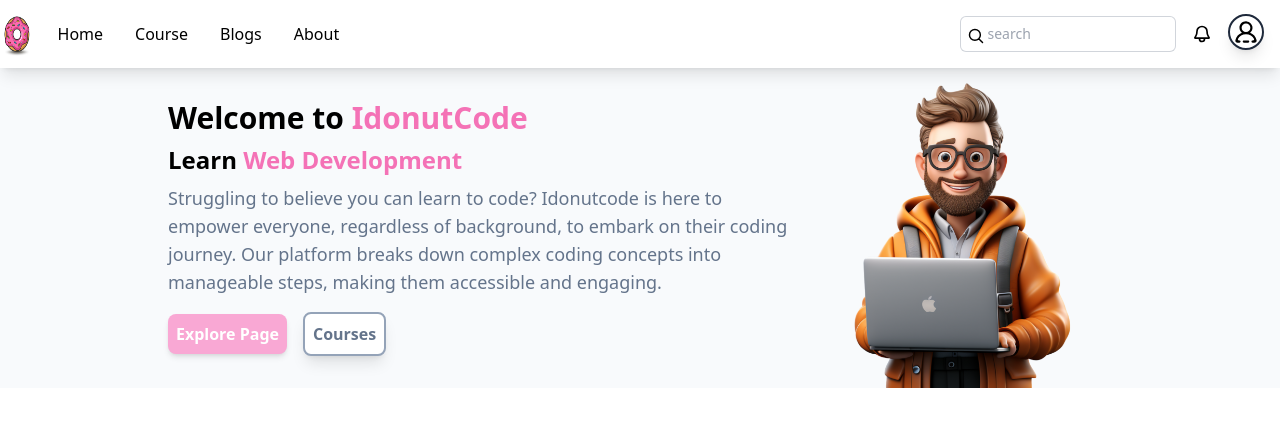
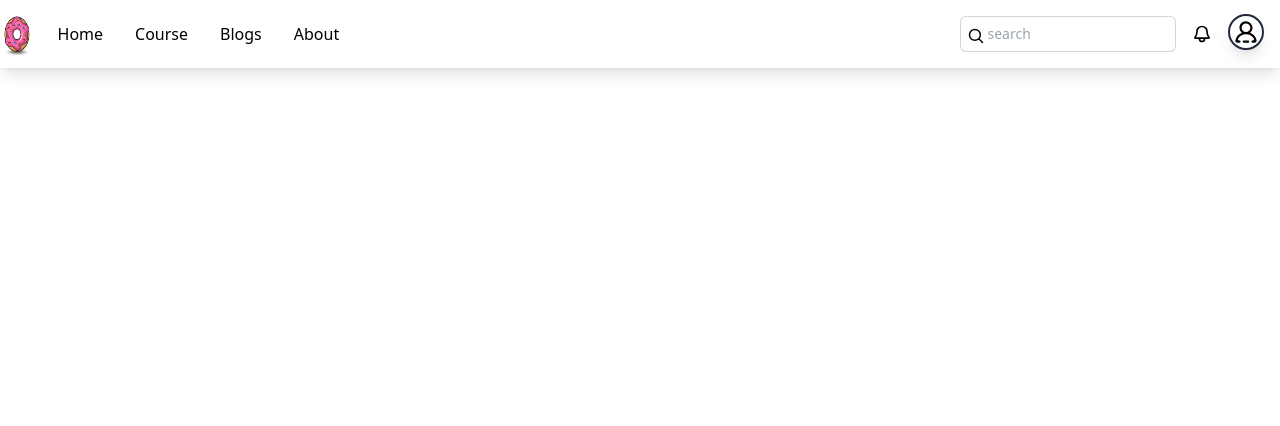
Before and after one commit to codewithcherry/Idonutcode_website_vite, a React (Vite) app: page / in a window 1280 px wide. Shown: the top 426 px of the page. Built offline with nearby package versions, Linux system fonts and the light colour scheme; no server answers.

Commit message:
remove landing banner from nav bar

```diff
--- a/src/Components/Navbar.jsx
+++ b/src/Components/Navbar.jsx
@@ -60,9 +60,7 @@ const Navbar = () => {
     <div>
      {showAuth && <Authentication  handleClose={handleClose}/>}
     </div>
-    <div>
-    <LandingBanner />
-    </div>
+
     </>
   );
 };
```
